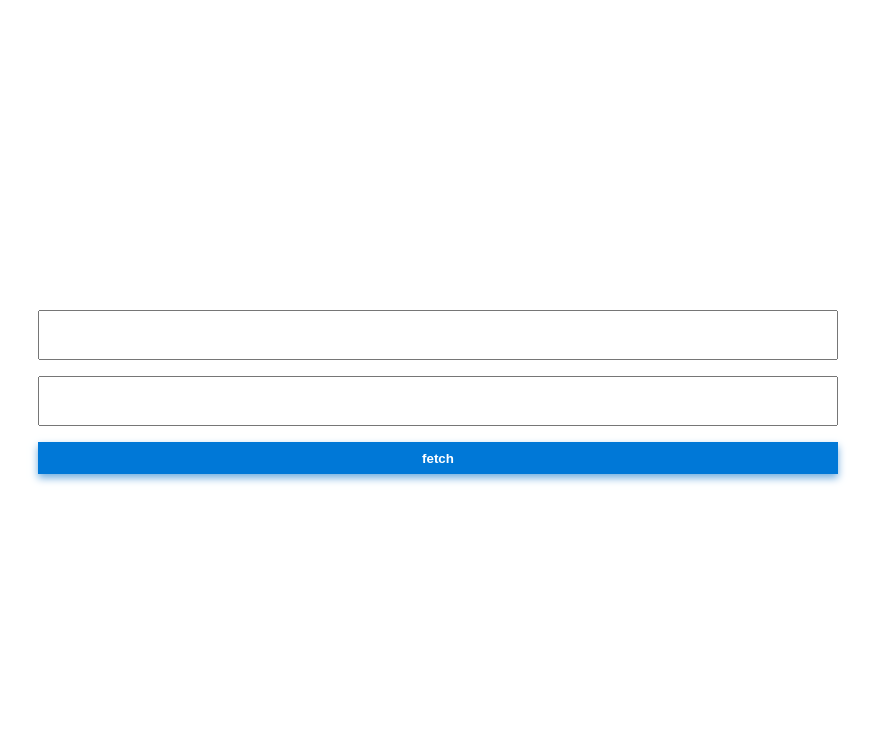
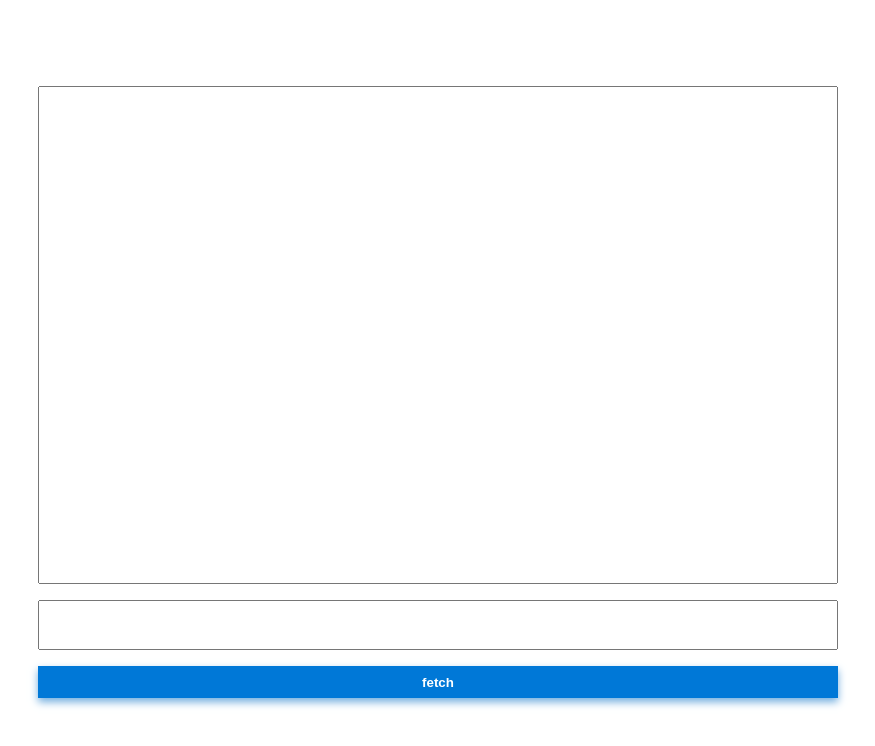
Before and after one commit to ask0ldd/LLMFirstPrj, a React (Vite) app: page / in a window 1280 px wide. Shown: the top 746 px of the page, without its empty margins (202-1077 px from the left). Built offline with nearby package versions, Linux system fonts and the light colour scheme.

Commit message:
textarea styling

```diff
--- a/src/App.css
+++ b/src/App.css
@@ -11,6 +11,10 @@ textarea {
   font-size: 1rem;
   font-family: Inter, system-ui, Avenir, Helvetica, Arial, sans-serif;
   resize: none;
+}
+
+#history {
+  height: 30rem;
 }
 
 button {
--- a/src/App.tsx
+++ b/src/App.tsx
@@ -17,7 +17,7 @@ function App() {
     const inputValue = (document.getElementById('userMessage') as HTMLTextAreaElement).value
     if(inputValue == null) return
 
-    setHistory(history => history + inputValue + '\n')
+    setHistory(history => history + 'Question : \n' + inputValue + '\n\n')
     setStreamedDatas('')
     const response = await fetch('http://localhost:3000/chat',
     {
@@ -35,7 +35,7 @@ function App() {
       setStreamedDatas(chunk)
       if (done) {
         // Do something with last chunk of data then exit reader
-        setHistory(history => history + streamedDatasRef.current + '\n')
+        setHistory(history => history  + 'Answer : \n' + streamedDatasRef.current + '\n\n')
         return
       }
     }
```
